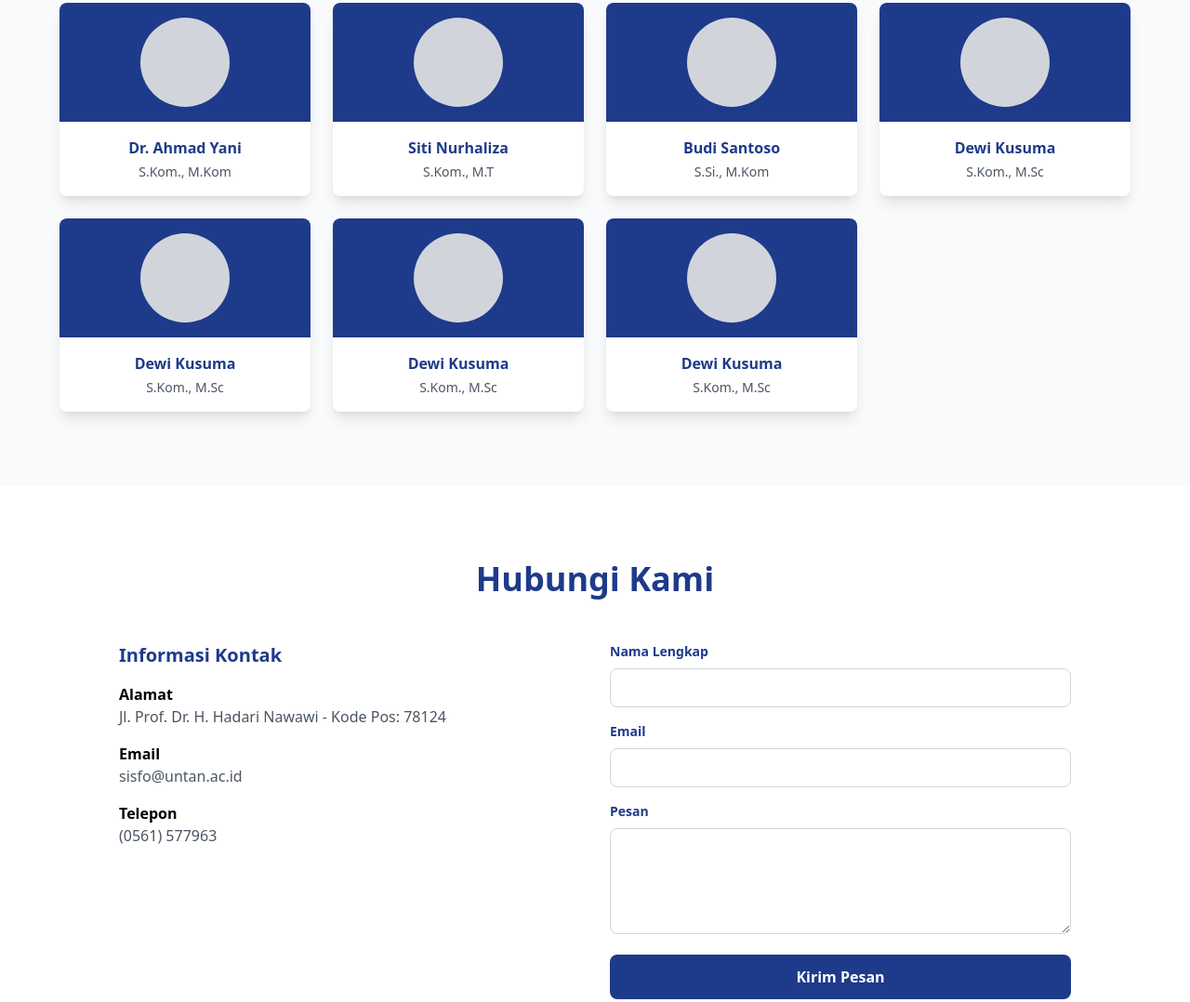
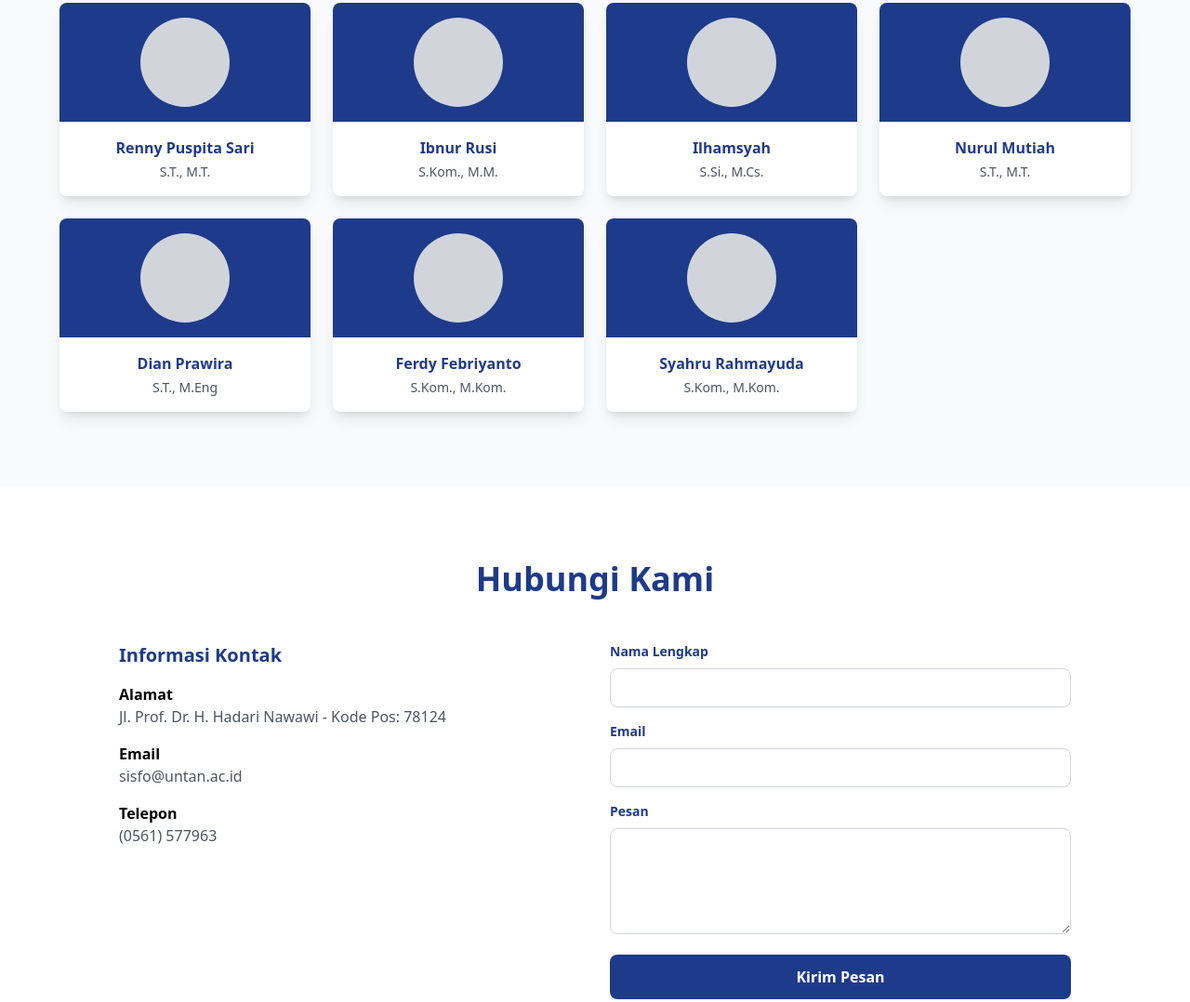
Before and after one commit to Adtriver/Tugas-Besar-PWD, a plain HTML site: page index.html in a window 1280 px wide. Shown: the part 2161-3239 px from the top of the page at 93% size. Drawn offline with nearby package versions, Linux system fonts and the light colour scheme; files that its build step writes are made by us from their sources; files whose address does not match are found by name.

Commit message:
Modifikasi #1

```diff
--- a/index.html
+++ b/index.html
@@ -80,11 +80,11 @@
             <h2 class="text-3xl md:text-4xl font-bold text-center mb-12 text-navy fade-in-section">Tentang Jurusan</h2>
             <div class="grid md:grid-cols-2 gap-8 max-w-5xl mx-auto">
                 <div class="bg-white p-8 rounded-lg shadow-lg fade-in-section">
-                    <h3 class="text-2xl font-bold mb-4 text-navy">Visi</h3>
+                    <h3 class="text-2xl font-bold mb-4 text-navy text-center">Visi</h3>
                     <p class="text-gray-700 leading-relaxed">Menjadi program studi yang unggul dan terkemuka dalam pendidikan, penelitian, dan pengabdian masyarakat di bidang Sistem Informasi pada tahun 2030.</p>
                 </div>
                 <div class="bg-white p-8 rounded-lg shadow-lg fade-in-section">
-                    <h3 class="text-2xl font-bold mb-4 text-navy">Misi</h3>
+                    <h3 class="text-2xl font-bold mb-4 text-navy text-center">Misi</h3>
                     <ul class="text-gray-700 space-y-2 leading-relaxed">
                         <li>• Menyelenggarakan pendidikan berkualitas di bidang Sistem Informasi</li>
                         <li>• Mengembangkan penelitian yang inovatif dan bermanfaat</li>
@@ -151,8 +151,8 @@
                         <div class="w-24 h-24 bg-gray-300 rounded-full flex items-center justify-center text-4xl"></div>
                     </div>
                     <div class="p-4 text-center">
-                        <h3 class="font-bold text-navy mb-1">Dr. Ahmad Yani</h3>
-                        <p class="text-sm text-gray-600">S.Kom., M.Kom</p>
+                        <h3 class="font-bold text-navy mb-1">Renny Puspita Sari</h3>
+                        <p class="text-sm text-gray-600">S.T., M.T.</p>
                     </div>
                 </div>
 
@@ -162,8 +162,8 @@
                         <div class="w-24 h-24 bg-gray-300 rounded-full flex items-center justify-center text-4xl"></div>
                     </div>
                     <div class="p-4 text-center">
-                        <h3 class="font-bold text-navy mb-1">Siti Nurhaliza</h3>
-                        <p class="text-sm text-gray-600">S.Kom., M.T</p>
+                        <h3 class="font-bold text-navy mb-1">Ibnur Rusi</h3>
+                        <p class="text-sm text-gray-600">S.Kom., M.M.</p>
                     </div>
                 </div>
 
@@ -173,8 +173,8 @@
                         <div class="w-24 h-24 bg-gray-300 rounded-full flex items-center justify-center text-4xl"></div>
                     </div>
                     <div class="p-4 text-center">
-                        <h3 class="font-bold text-navy mb-1">Budi Santoso</h3>
-                        <p class="text-sm text-gray-600">S.Si., M.Kom</p>
+                        <h3 class="font-bold text-navy mb-1">Ilhamsyah</h3>
+                        <p class="text-sm text-gray-600">S.Si., M.Cs.</p>
                     </div>
                 </div>
 
@@ -184,8 +184,8 @@
                         <div class="w-24 h-24 bg-gray-300 rounded-full flex items-center justify-center text-4xl"></div>
                     </div>
                     <div class="p-4 text-center">
-                        <h3 class="font-bold text-navy mb-1">Dewi Kusuma</h3>
-                        <p class="text-sm text-gray-600">S.Kom., M.Sc</p>
+                        <h3 class="font-bold text-navy mb-1">Nurul Mutiah</h3>
+                        <p class="text-sm text-gray-600">S.T., M.T.</p>
                     </div>
                 </div>
 
@@ -195,8 +195,8 @@
                         <div class="w-24 h-24 bg-gray-300 rounded-full flex items-center justify-center text-4xl"></div>
                     </div>
                     <div class="p-4 text-center">
-                        <h3 class="font-bold text-navy mb-1">Dewi Kusuma</h3>
-                        <p class="text-sm text-gray-600">S.Kom., M.Sc</p>
+                        <h3 class="font-bold text-navy mb-1">Dian Prawira</h3>
+                        <p class="text-sm text-gray-600">S.T., M.Eng</p>
                     </div>
                 </div>
 
@@ -206,8 +206,8 @@
                         <div class="w-24 h-24 bg-gray-300 rounded-full flex items-center justify-center text-4xl"></div>
                     </div>
                     <div class="p-4 text-center">
-                        <h3 class="font-bold text-navy mb-1">Dewi Kusuma</h3>
-                        <p class="text-sm text-gray-600">S.Kom., M.Sc</p>
+                        <h3 class="font-bold text-navy mb-1">Ferdy Febriyanto</h3>
+                        <p class="text-sm text-gray-600">S.Kom., M.Kom.</p>
                     </div>
                 </div>
 
@@ -217,8 +217,8 @@
                         <div class="w-24 h-24 bg-gray-300 rounded-full flex items-center justify-center text-4xl"></div>
                     </div>
                     <div class="p-4 text-center">
-                        <h3 class="font-bold text-navy mb-1">Dewi Kusuma</h3>
-                        <p class="text-sm text-gray-600">S.Kom., M.Sc</p>
+                        <h3 class="font-bold text-navy mb-1">Syahru Rahmayuda</h3>
+                        <p class="text-sm text-gray-600">S.Kom., M.Kom.</p>
                     </div>
                 </div>
             </div>
@@ -299,7 +299,7 @@
     <!-- Footer -->
     <footer class="bg-navy text-white py-8">
         <div class="container mx-auto px-4 text-center">
-            <p class="mb-4">&copy; 2024 Sistem Informasi | Universitas Tanjungpura</p>
+            <p class="mb-4">&copy; 2025 Sistem Informasi | Universitas Tanjungpura</p>
             <div class="flex justify-center space-x-6 mb-4">
                 <a href="https://www.facebook.com/sisfo.fmipauntan.7?mibextid=ZbWKwL" class="hover:text-gold transition">Facebook</a>
                 <a href="https://instagram.com/sisfountan?igshid=MzRlODBiNWFlZA==" class="hover:text-gold transition">Instagram</a>
```
Also changed, not shown: about-developer.html (+2 -3 lines).
